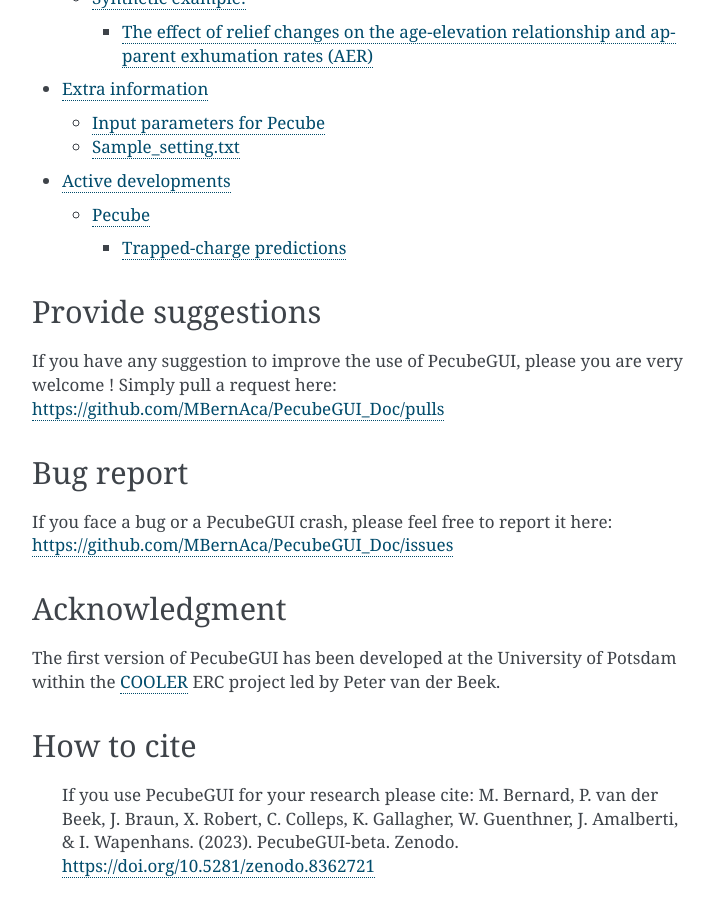
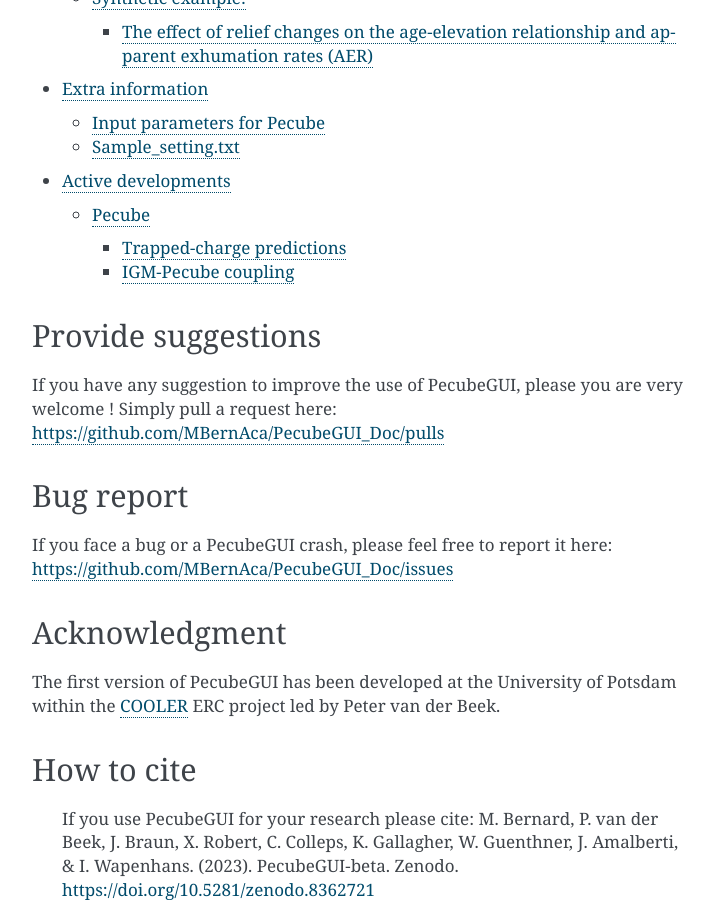
Before and after one commit to MBernAca/PecubeGUI_Doc, a Sphinx documentation site: the page built from docs/source/index.rst, in a window 1280 px wide and 900 px high, scrolled down 1846 px. Shown: the whole window, without its empty margins (388-1102 px from the left). Built offline with Sphinx 7.4.7, drawn with Linux system fonts in a browser that asks for light colours.

Commit message:
Revise Active Developments documentation
Updated the documentation for active developments in Pecube, including details on trapped-charge predictions and IGM-Pecube coupling.

```diff
--- a/docs/source/Active developments.rst
+++ b/docs/source/Active developments.rst
@@ -10,7 +10,7 @@
 ******
 
 Trapped-charge predictions
-==========================
+--------------------------
 
 | The implementation of trapped-charge (TC) dating techniques in Pecube is currently under active development.
 TC techniques provides the temporal resolution to constrain Quaternary-scale rock exhumation and landscape evolution. By coupling trapped-charge kinetics with the thermal histories predicted by Pecube,
@@ -28,7 +28,8 @@
 | The integration of these methods within Pecube will provide a unified framework for modeling both trapped-charge and conventional thermochronometric systems,
 enabling improved constraints on recent exhumation rates, transient erosion events, and the thermal evolution of the shallow crust during the Quaternary.
 
-<h3> IGM-Pecube coupling </h3>
+IGM-Pecube coupling
+-------------------
 
 | Pecube's code will be reformated as a modular fortran library to enable coupling Pecube with any landscape evolution model. Within the year 2027,
 Pecube will be coupled with the glacial landscape evolution model IGM (Jouvet and Cordonnier, 2023) within the Swiss National fundation funded project "How (do) glaciers buzzsaw?" (grant number: 10008344).
```
